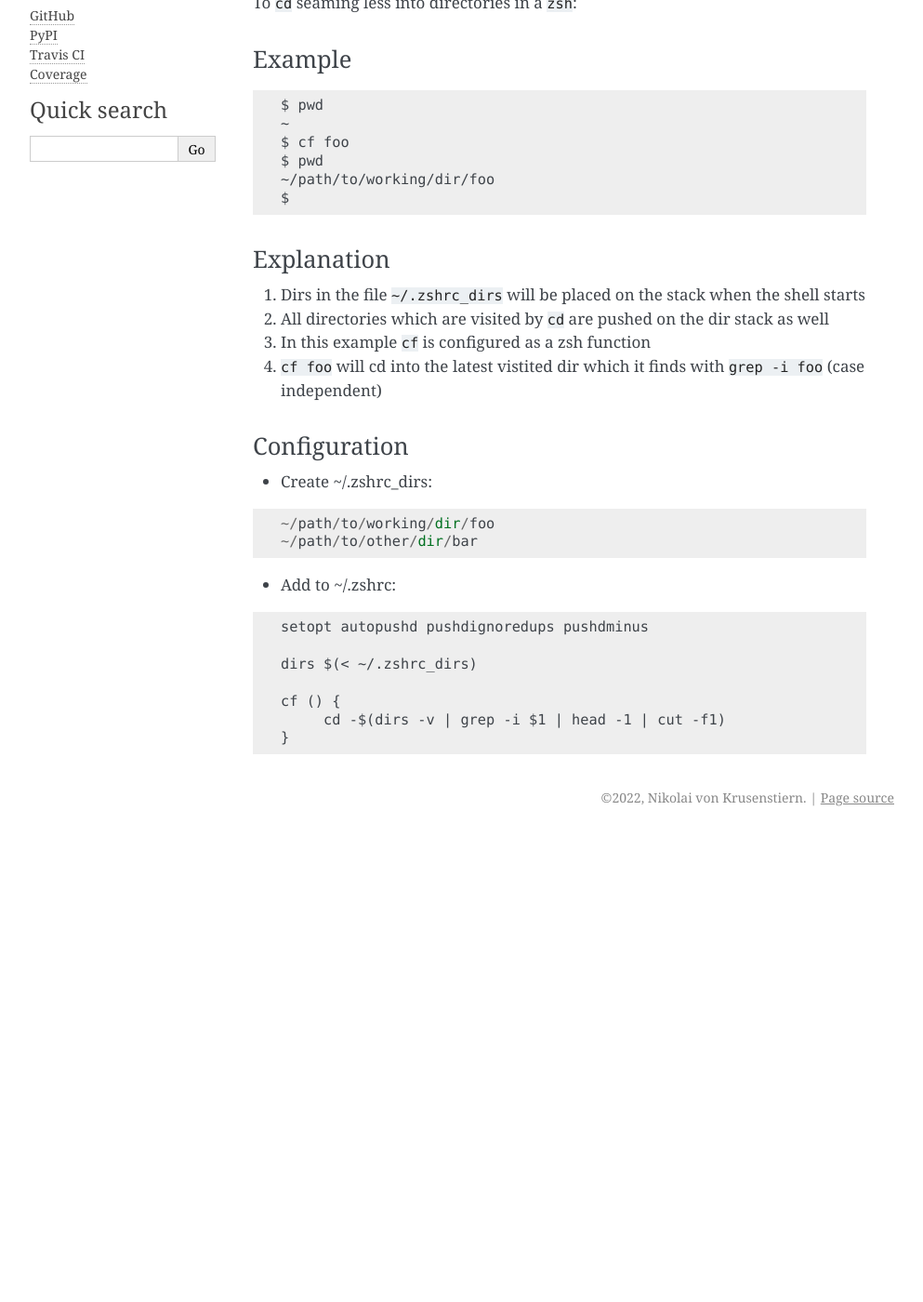
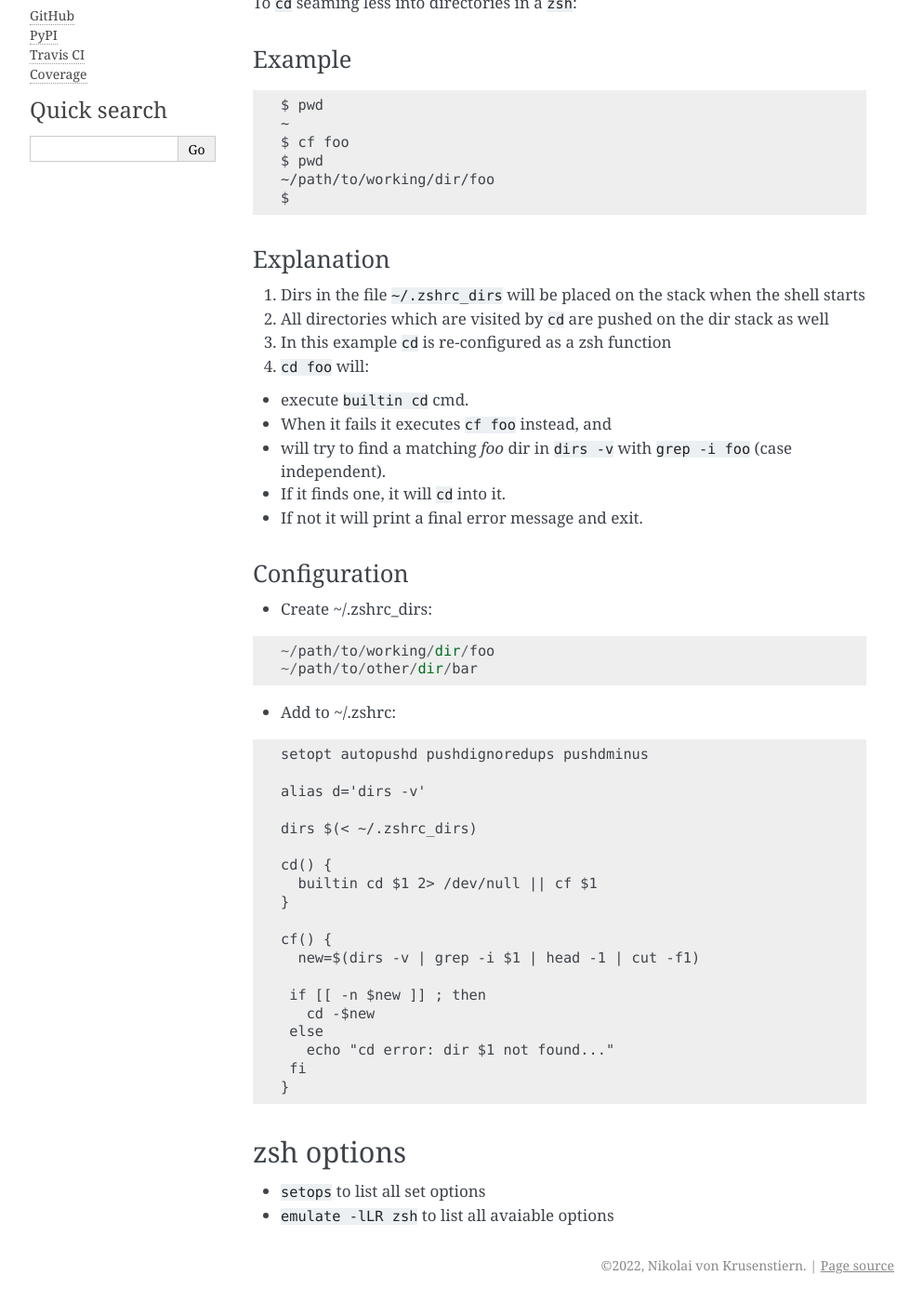
Before and after one commit to cruisen/cli-calc, a Sphinx documentation site: the page built from docs/extras/zsh.md, in a window 1280 px wide and 1400 px high, scrolled down 252 px. Shown: the whole window at 93% size, without its empty margins (148-1141 px from the left). Built offline with Sphinx 7.4.7, drawn with Linux system fonts in a browser that asks for light colours; before the commit the page ends 1149 px from its top, so only the background shows below that.

````diff
--- a/docs/extras/zsh.md
+++ b/docs/extras/zsh.md
@@ -22,8 +22,13 @@ $
 
 1. Dirs in the file ```~/.zshrc_dirs``` will be placed on the stack when the shell starts
 1. All directories which are visited by ```cd``` are pushed on the dir stack as well
-1. In this example ```cf``` is configured as a zsh function
-1. ```cf foo``` will cd into the latest vistited dir which it finds with ```grep -i foo``` (case independent)
+1. In this example ```cd``` is re-configured as a zsh function
+1. ```cd foo``` will:
+  - execute ```builtin cd``` cmd.
+  - When it fails it executes ```cf foo``` instead, and
+  - will try to find a matching *foo* dir in ```dirs -v``` with ``grep -i foo`` (case independent).
+  - If it finds one, it will ```cd``` into it.
+  - If not it will print a final error message and exit.
 
 ### Configuration
 
@@ -37,9 +42,26 @@ $
 ```
 setopt autopushd pushdignoredups pushdminus
 
+alias d='dirs -v'
+
 dirs $(< ~/.zshrc_dirs)
 
-cf () {
-	cd -$(dirs -v | grep -i $1 | head -1 | cut -f1)
+cd() {
+  builtin cd $1 2> /dev/null || cf $1
+}
+
+cf() {
+  new=$(dirs -v | grep -i $1 | head -1 | cut -f1)
+
+ if [[ -n $new ]] ; then
+   cd -$new
+ else
+   echo "cd error: dir $1 not found..."
+ fi
 }
 ```
+
+## zsh options
+
+- ```setops``` to list all set options
+- ```emulate -lLR zsh``` to list all avaiable options
````
Also changed, not shown: README.md (+6 -1 lines).
